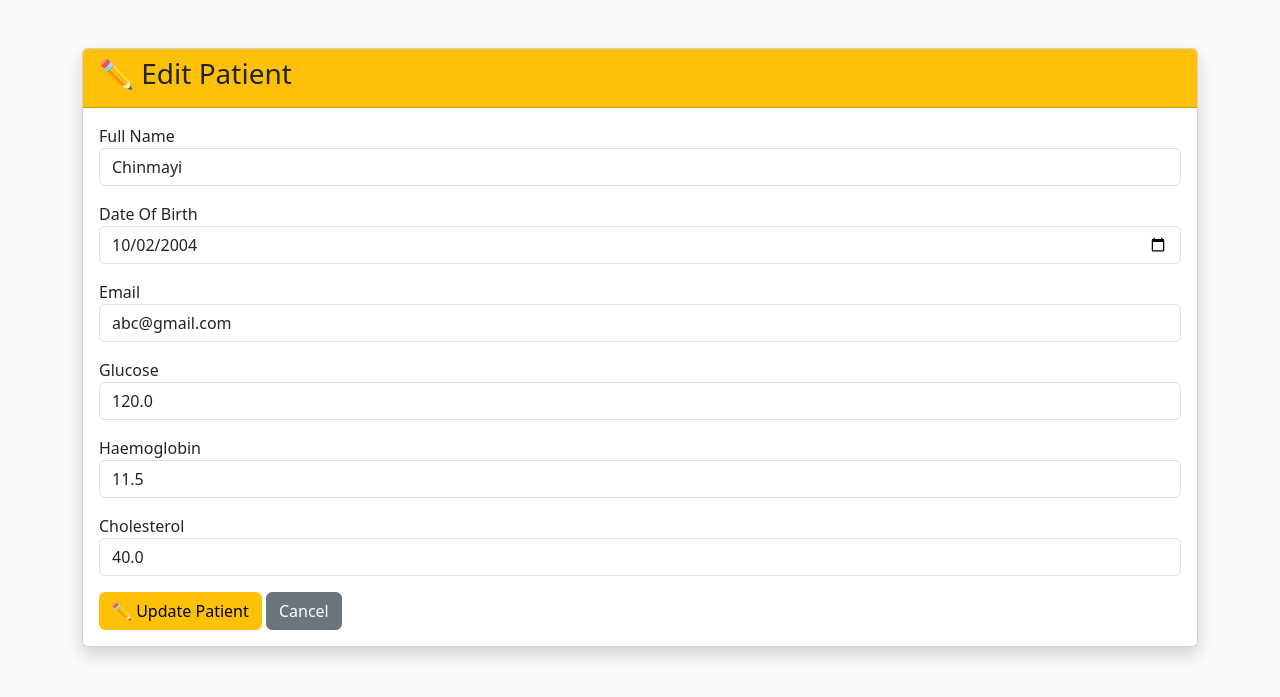
After one commit to chinmayijagadish/health-prediction-app, a Flask app: page /edit/1 in a window 1280 px wide. The commit adds this page. Shown: the top 697 px of the page. Run offline with Flask 3, Linux system fonts and the light colour scheme; data comes from the database, SQL or seed files in the repository; both versions use the stored data as it was after the commit.

Commit message:
Add patient update functionality with validation and AI remark regeneration

```diff
--- a/app.py
+++ b/app.py
@@ -1,6 +1,13 @@
 from flask import Flask, render_template, request
-from database import add_patient, get_all_patients
+from database import (
+    add_patient,
+    get_all_patients,
+    get_patient_by_id,
+    update_patient
+)
+
 from gemini_service import generate_health_remark
+
 import re
 from datetime import datetime
 
@@ -9,7 +16,10 @@ app = Flask(__name__)
 
 @app.route("/")
 def home():
-    return render_template("index.html")
+
+    return render_template(
+        "index.html"
+    )
 
 
 @app.route("/add", methods=["GET", "POST"])
@@ -40,21 +50,28 @@ def add():
         )
 
         if dob_date > datetime.today():
-            return "Date of Birth Cannot Be In Future"
+            return "Date Of Birth Cannot Be In Future"
 
         # Numeric Validation
 
         try:
 
             glucose = float(glucose)
-            haemoglobin = float(haemoglobin)
-            cholesterol = float(cholesterol)
+            haemoglobin = float(
+                haemoglobin
+            )
+
+            cholesterol = float(
+                cholesterol
+            )
 
         except ValueError:
 
-            return "Blood Values Must Be Numeric"
+            return (
+                "Blood Values Must Be Numeric"
+            )
 
-        # Gemini AI Prediction
+        # AI Prediction
 
         remarks = generate_health_remark(
             glucose,
@@ -92,15 +109,11 @@ rel="stylesheet">
 
 <div class="container mt-5">
 
-<div class="row justify-content-center">
-
-<div class="col-md-8">
-
-<div class="card shadow border-0">
+<div class="card shadow">
 
 <div class="card-header bg-success text-white">
 
-<h3 class="mb-0">
+<h3>
 Patient Saved Successfully
 </h3>
 
@@ -108,7 +121,7 @@ Patient Saved Successfully
 
 <div class="card-body text-center">
 
-<h4 class="mb-4">
+<h4>
 🤖 AI Health Assessment
 </h4>
 
@@ -119,8 +132,6 @@ Patient Saved Successfully
 </strong>
 
 </div>
-
-<div class="mt-4">
 
 <a href="/patients"
 class="btn btn-primary">
@@ -135,12 +146,6 @@ class="btn btn-success ms-2">
 Add Another Patient
 
 </a>
-
-</div>
-
-</div>
-
-</div>
 
 </div>
 
@@ -169,5 +174,122 @@ def patients():
     )
 
 
+@app.route(
+    "/edit/<int:patient_id>",
+    methods=["GET", "POST"]
+)
+def edit_patient(patient_id):
+
+    patient = get_patient_by_id(
+        patient_id
+    )
+
+    if request.method == "POST":
+        name = request.form["name"]
+        dob = request.form["dob"]
+        email = request.form["email"]
+        if not re.match(
+            r"^[^@]+@[^@]+\.[^@]+$",email
+       ):
+            return "Invalid Email Address"
+        # Future DOB Validation
+        dob_date = datetime.strptime(dob,"%Y-%m-%d")
+        if dob_date > datetime.today():
+            return "Date Of Birth Cannot Be In Future"
+        # Numeric Validation
+        try:
+            glucose = float(request.form["glucose"])
+            haemoglobin = float(
+        request.form["haemoglobin"]
+    )
+            cholesterol = float(request.form["cholesterol"])
+
+        except ValueError:
+            return ("Blood Values Must Be Numeric")
+        # Regenerate AI Remark
+
+        remarks = generate_health_remark(
+            glucose,
+            haemoglobin,
+            cholesterol
+        )
+
+        update_patient(
+            patient_id,
+            name,
+            dob,
+            email,
+            glucose,
+            haemoglobin,
+            cholesterol,
+            remarks
+        )
+
+        return f"""
+<!DOCTYPE html>
+
+<html>
+
+<head>
+
+<title>Patient Updated</title>
+
+<link href="https://cdn.jsdelivr.net/npm/bootstrap@5.3.3/dist/css/bootstrap.min.css"
+rel="stylesheet">
+
+</head>
+
+<body class="bg-light">
+
+<div class="container mt-5">
+
+<div class="card shadow">
+
+<div class="card-header bg-warning">
+
+<h3>
+Patient Updated Successfully
+</h3>
+
+</div>
+
+<div class="card-body text-center">
+
+<h4>
+🤖 Updated AI Assessment
+</h4>
+
+<div class="alert alert-info">
+
+<strong>
+{remarks}
+</strong>
+
+</div>
+
+<a href="/patients"
+class="btn btn-primary">
+
+Back To Patients
+
+</a>
+
+</div>
+
+</div>
+
+</div>
+
+</body>
+
+</html>
+"""
+
+    return render_template(
+        "edit_patient.html",
+        patient=patient
+    )
+
+
 if __name__ == "__main__":
     app.run(debug=True)
--- a/database.py
+++ b/database.py
@@ -1,4 +1,5 @@
 import sqlite3
+
 
 def create_database():
 
@@ -65,6 +66,7 @@ def add_patient(
     conn.commit()
     conn.close()
 
+
 def get_all_patients():
 
     conn = sqlite3.connect(
@@ -83,6 +85,70 @@ def get_all_patients():
 
     return patients
 
+
+def get_patient_by_id(patient_id):
+
+    conn = sqlite3.connect(
+        "database/patients.db"
+    )
+
+    cursor = conn.cursor()
+
+    cursor.execute(
+        "SELECT * FROM patients WHERE id=?",
+        (patient_id,)
+    )
+
+    patient = cursor.fetchone()
+
+    conn.close()
+
+    return patient
+
+
+def update_patient(
+        patient_id,
+        name,
+        dob,
+        email,
+        glucose,
+        haemoglobin,
+        cholesterol,
+        remarks):
+
+    conn = sqlite3.connect(
+        "database/patients.db"
+    )
+
+    cursor = conn.cursor()
+
+    cursor.execute("""
+    UPDATE patients
+    SET
+        name=?,
+        dob=?,
+        email=?,
+        glucose=?,
+        haemoglobin=?,
+        cholesterol=?,
+        remarks=?
+    WHERE id=?
+    """,
+    (
+        name,
+        dob,
+        email,
+        glucose,
+        haemoglobin,
+        cholesterol,
+        remarks,
+        patient_id
+    ))
+
+    conn.commit()
+    conn.close()
+
+
 if __name__ == "__main__":
     create_database()
     print("Database created successfully.")
--- /dev/null
+++ b/templates/edit_patient.html
@@ -0,0 +1,137 @@
+<!DOCTYPE html>
+<html>
+
+<head>
+
+    <title>Edit Patient</title>
+
+    <link href="https://cdn.jsdelivr.net/npm/bootstrap@5.3.3/dist/css/bootstrap.min.css"
+          rel="stylesheet">
+
+</head>
+
+<body class="bg-light">
+
+<div class="container mt-5">
+
+    <div class="card shadow">
+
+        <div class="card-header bg-warning">
+
+            <h3>
+                ✏️ Edit Patient
+            </h3>
+
+        </div>
+
+        <div class="card-body">
+
+            <form method="POST">
+
+                <div class="mb-3">
+
+                    <label>Full Name</label>
+
+                    <input
+                        type="text"
+                        class="form-control"
+                        name="name"
+                        value="{{ patient[1] }}"
+                        required>
+
+                </div>
+
+                <div class="mb-3">
+
+                    <label>Date Of Birth</label>
+
+                    <input
+                        type="date"
+                        class="form-control"
+                        name="dob"
+                        value="{{ patient[2] }}"
+                        required>
+
+                </div>
+
+                <div class="mb-3">
+
+                    <label>Email</label>
+
+                    <input
+                        type="email"
+                        class="form-control"
+                        name="email"
+                        value="{{ patient[3] }}"
+                        required>
+
+                </div>
+
+                <div class="mb-3">
+
+                    <label>Glucose</label>
+
+                    <input
+                        type="number"
+                        step="0.01"
+                        class="form-control"
+                        name="glucose"
+                        value="{{ patient[4] }}"
+                        required>
+
+                </div>
+
+                <div class="mb-3">
+
+                    <label>Haemoglobin</label>
+
+                    <input
+                        type="number"
+                        step="0.01"
+                        class="form-control"
+                        name="haemoglobin"
+                        value="{{ patient[5] }}"
+                        required>
+
+                </div>
+
+                <div class="mb-3">
+
+                    <label>Cholesterol</label>
+
+                    <input
+                        type="number"
+                        step="0.01"
+                        class="form-control"
+                        name="cholesterol"
+                        value="{{ patient[6] }}"
+                        required>
+
+                </div>
+
+                <button
+                    type="submit"
+                    class="btn btn-warning">
+
+                    ✏️ Update Patient
+
+                </button>
+
+                <a href="/patients"
+                   class="btn btn-secondary">
+
+                    Cancel
+
+                </a>
+
+            </form>
+
+        </div>
+
+    </div>
+
+</div>
+
+</body>
+
+</html>
```
Also changed, not shown: templates/patients.html (+40 -4 lines), Readme.md, database/patients.db.
